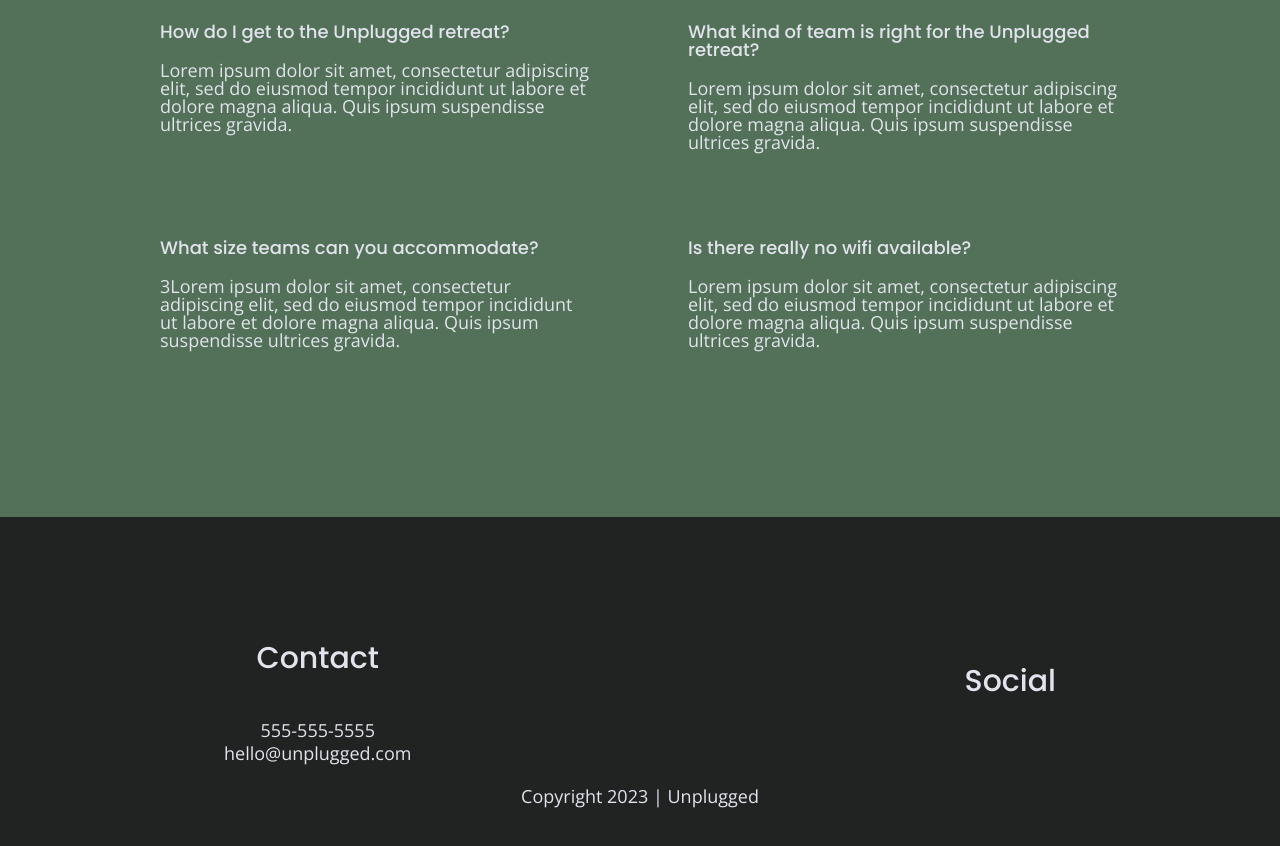
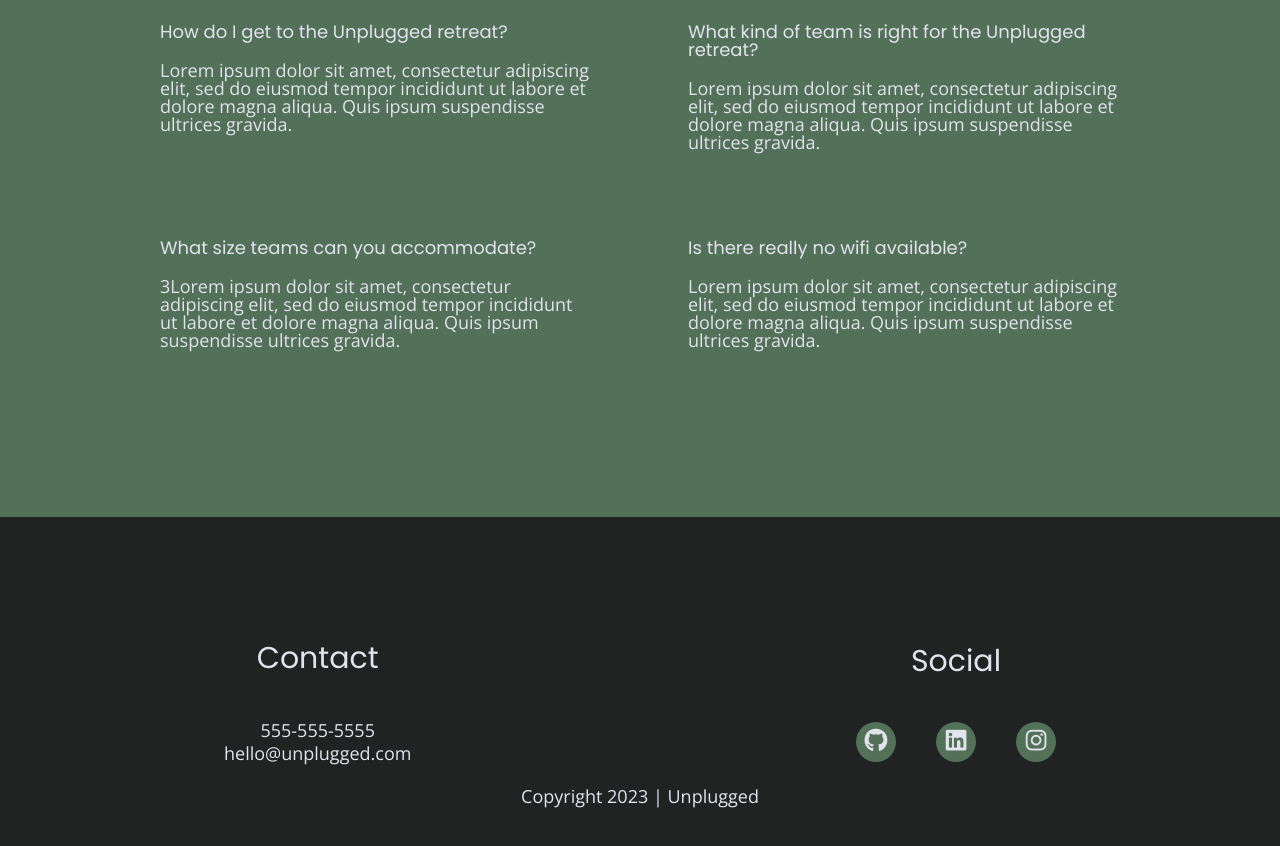
Before and after one commit to sueselle/206-unplugged, a website: page faq/index.html in a window 1280 px wide. Shown: the part 289-1135 px from the top of the page. Drawn offline with nearby package versions, Linux system fonts and the light colour scheme.

Commit message:
Updated social icons code and styling for each page

```diff
--- a/css/main.css
+++ b/css/main.css
@@ -215,13 +215,19 @@ footer .social-icons {
   display: flex;
   justify-content: space-around;
   align-items: center;
-  /*icon color: #527158; */
 }
 
 footer .social-icons p {
+  background-color: #527158;
+  border-radius: 50%;
+  width: 40px;
+  height: 40px;
   display: flex;
   justify-content: center;
   align-items: center;
+}
+footer .social-icons p i {
+  font-size: 1.3125em;
 }
 
 footer .copyright {
@@ -604,6 +610,10 @@ input[type=button] {
   footer p {
     line-height: 1.285;
   }
+  footer .social-icons {
+    width: 12.5em;
+    justify-content: space-between;
+  }
 
   footer .copyright {
     width: 100%;
--- a/faq/index.html
+++ b/faq/index.html
@@ -15,9 +15,12 @@
   <link rel="manifest" href="../site.webmanifest">
   <link rel="apple-touch-icon" href="../icon.png">
   <!-- Place favicon.ico in the root directory -->
-  <link href="https://fonts.googleapis.com/css?family=Open+Sans:400,700|Poppins:500,700" rel="stylesheet">
+  <link rel="preconnect" href="https://fonts.googleapis.com">
+  <link rel="preconnect" href="https://fonts.gstatic.com" crossorigin>
+  <link href="https://fonts.googleapis.com/css2?family=Open+Sans:wght@400;700&family=Poppins:wght@400;700&display=swap" rel="stylesheet">
   <link rel="stylesheet" href="../css/normalize.css">
   <link rel="stylesheet" href="../css/main.css">
+  <script src="https://kit.fontawesome.com/1792f4fc6c.js" crossorigin="anonymous"></script>
 
   <meta name="theme-color" content="#fafafa">
 </head>
@@ -77,8 +80,19 @@
         </div>
         <div class="social">
           <h4>Social</h4>
-          <p><a href="https://www.facebook.com/yoursite" target="_blank" rel="noopener"></a></p>
-          <!-- other social links here -->
+          <div class="social-icons">
+            <p class="fontawesome-icon">
+                <a href="https://github.com/sueselle" target="_blank"><i class="fa-brands fa-github"></i></a>
+            </p>
+         <p class="fontawesome-icon">
+          <a href="https://www.linkedin.com/in/sue-selle-362968296/" target="_blank"><i class="fa-brands fa-linkedin"></i></a>
+         </p>
+         <p class="fontawesome-icon">
+          <a href="https://instagram.com/thehappyuserux" target="_blank"><i class="fa-brands fa-instagram"></i></a>
+         </p>
+        <!-- add the rest of your icons here! -->
+
+        </div><!-- other social links here -->
         </div>
 
       </div> <!-- footer content ends -->
```
Also changed, not shown: about/index.html (+17 -4 lines), index.html (+16 -3 lines).
